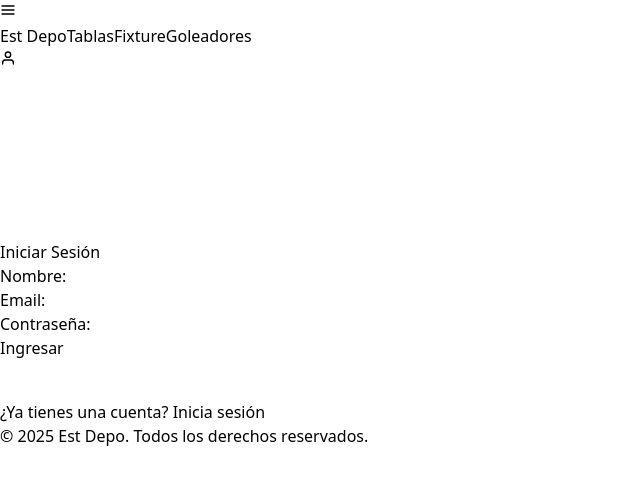
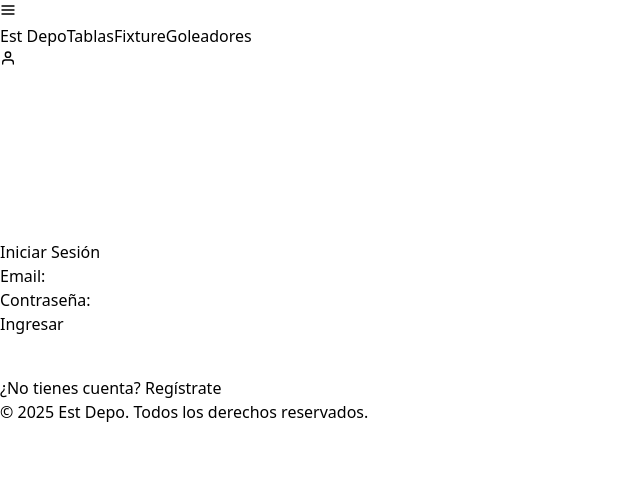
Before and after one commit to DiegoZ4/EstDepo, a React (Vite) app: page /login in a window 1280 px wide. Shown: the top 484 px of the page, without its empty margins (0-640 px from the left). Built offline with nearby package versions, Linux system fonts and the light colour scheme.

Commit message:
reparacion del auth

```diff
--- a/src/Equipos/equipos.jsx
+++ b/src/Equipos/equipos.jsx
@@ -8,6 +8,7 @@ const Equipos = () => {
   const [equipos, setEquipos] = useState([]);
   const [creator, setCreator] = useState(false);
   const [selectedEquipo, setSelectedEquipo] = useState(null);
+
 
   const fetchEquipos = async () => {
     const token = localStorage.getItem("access_token");
--- a/src/login/login.jsx
+++ b/src/login/login.jsx
@@ -1,16 +1,15 @@
-import React, { useState } from "react";
+// Login.jsx
+import React, { useState, useContext } from "react";
 import { useNavigate, Link } from "react-router-dom";
-import * as jwtDecode from "jwt-decode"; // Importa todoimport { GoogleLogin } from "@react-oauth/google";
-import { useContext } from "react";
+import * as jwtDecode from "jwt-decode";
 import { GoogleLogin } from "@react-oauth/google";
-import { AuthContext } from "../auth/auth.context"; // Ajusta la ruta según tu estructura
+import { AuthContext } from "../auth/auth.context";
 
 const apiUrl = import.meta.env.VITE_API_URL;
 
 const Login = ({ onLoginSuccess }) => {
   const [email, setEmail] = useState("");
   const [password, setPassword] = useState("");
-  const [name, setName] = useState("");
   const [error, setError] = useState("");
   const navigate = useNavigate();
   const { login } = useContext(AuthContext);
@@ -19,10 +18,10 @@ const Login = ({ onLoginSuccess }) => {
     e.preventDefault();
     setError("");
     try {
-      const response = await fetch(`${apiUrl}/login`, {
+      const response = await fetch(`${apiUrl}/auth/login`, {
         method: "POST",
         headers: { "Content-Type": "application/json" },
-        body: JSON.stringify({ email, password, name }),
+        body: JSON.stringify({ email, password }),
       });
       if (!response.ok) {
         const errorMessage = await response.text();
@@ -33,7 +32,6 @@ const Login = ({ onLoginSuccess }) => {
       const { access_token } = data;
       try {
         const decoded = jwtDecode(access_token);
-        console.log("Token decodificado:", decoded);
         if (decoded.exp * 1000 < Date.now()) {
           setError("El token ha expirado.");
           return;
@@ -41,7 +39,7 @@ const Login = ({ onLoginSuccess }) => {
       } catch (err) {
         console.error("Error decodificando el token", err);
       }
-      // Actualiza el contexto
+      // Actualiza el contexto de autenticación
       login(access_token);
       if (onLoginSuccess) onLoginSuccess(access_token);
       navigate("/");
@@ -65,7 +63,7 @@ const Login = ({ onLoginSuccess }) => {
         return;
       }
       const data = await response.json();
-      const { access_token } = data; // Ajusta según tu backend
+      const { access_token } = data;
       login(access_token);
       if (onLoginSuccess) onLoginSuccess(access_token);
       navigate("/");
@@ -84,17 +82,6 @@ const Login = ({ onLoginSuccess }) => {
       <h2 className="text-2xl font-bold mb-4 text-center">Iniciar Sesión</h2>
       {error && <p className="text-red-500 mb-4">{error}</p>}
       <form onSubmit={handleSubmit} className="space-y-4">
-        <div>
-          <label htmlFor="name" className="block mb-1">Nombre:</label>
-          <input
-            id="name"
-            type="text"
-            value={name}
-            onChange={(e) => setName(e.target.value)}
-            className="w-full p-2 rounded bg-gray-700 border border-gray-600 focus:outline-none focus:ring-2 focus:ring-blue-500"
-            required
-          />
-        </div>
         <div>
           <label htmlFor="email" className="block mb-1">Email:</label>
           <input
@@ -117,7 +104,10 @@ const Login = ({ onLoginSuccess }) => {
             required
           />
         </div>
-        <button type="submit" className="w-full bg-blue-600 hover:bg-blue-700 transition text-white py-2 rounded">
+        <button
+          type="submit"
+          className="w-full bg-blue-600 hover:bg-blue-700 transition text-white py-2 rounded"
+        >
           Ingresar
         </button>
       </form>
@@ -128,9 +118,9 @@ const Login = ({ onLoginSuccess }) => {
         />
       </div>
       <p className="mt-4 text-center">
-        ¿Ya tienes una cuenta?{" "}
-        <Link to="/login" className="text-blue-400 hover:underline">
-          Inicia sesión
+        ¿No tienes cuenta?{" "}
+        <Link to="/register" className="text-blue-400 hover:underline">
+          Regístrate
         </Link>
       </p>
     </div>
--- a/src/register/register.jsx
+++ b/src/register/register.jsx
@@ -1,3 +1,4 @@
+// Register.jsx
 import React, { useState } from "react";
 import { useNavigate, Link } from "react-router-dom";
 import { GoogleLogin } from "@react-oauth/google";
@@ -10,7 +11,7 @@ const Register = () => {
     email: "",
     name: "",
     password: "",
-    rol: "freeUser", // Valor por defecto
+    rol: "freeUser",
     bornDate: "",
   });
   const [error, setError] = useState("");
@@ -29,13 +30,11 @@ const Register = () => {
         headers: { "Content-Type": "application/json" },
         body: JSON.stringify(formData),
       });
-
       if (!response.ok) {
         const errorMessage = await response.text();
         setError(errorMessage);
         return;
       }
-
       // Registro exitoso: redirige a la página de login
       navigate("/login");
     } catch (err) {
@@ -44,11 +43,9 @@ const Register = () => {
     }
   };
 
-  // Función para manejar el registro con Google
   const handleGoogleRegisterSuccess = async (credentialResponse) => {
     setError("");
     try {
-      // Envía el token de Google a tu backend
       const response = await fetch(`${apiUrl}/auth/google/register`, {
         method: "POST",
         headers: { "Content-Type": "application/json" },
@@ -59,14 +56,13 @@ const Register = () => {
         setError(errorMsg);
         return;
       }
-      // Registro con Google exitoso, redirige a login o directamente al home
+      // Registro con Google exitoso, redirige a login o al home según tu lógica
       navigate("/login");
     } catch (err) {
       console.error("Error en registro con Google:", err);
       setError("Error al registrarse con Google");
     }
   };
-
 
   const handleGoogleRegisterError = () => {
     setError("Error al registrarse con Google");
@@ -129,7 +125,9 @@ const Register = () => {
           </select>
         </div>
         <div>
-          <label htmlFor="nacimiento" className="block mb-1">Fecha de Nacimiento:</label>
+          <label htmlFor="nacimiento" className="block mb-1">
+            Fecha de Nacimiento:
+          </label>
           <input
             type="date"
             id="nacimiento"
@@ -148,11 +146,10 @@ const Register = () => {
       </form>
 
       <div className="mt-4">
-      <GoogleLogin
-  onSuccess={handleGoogleRegisterSuccess}
-  onError={handleGoogleRegisterError}
-/>
-
+        <GoogleLogin
+          onSuccess={handleGoogleRegisterSuccess}
+          onError={handleGoogleRegisterError}
+        />
       </div>
 
       <p className="mt-4 text-center">
```
Also changed, not shown: 1 other file (tests, documents, lock files or other folders).
